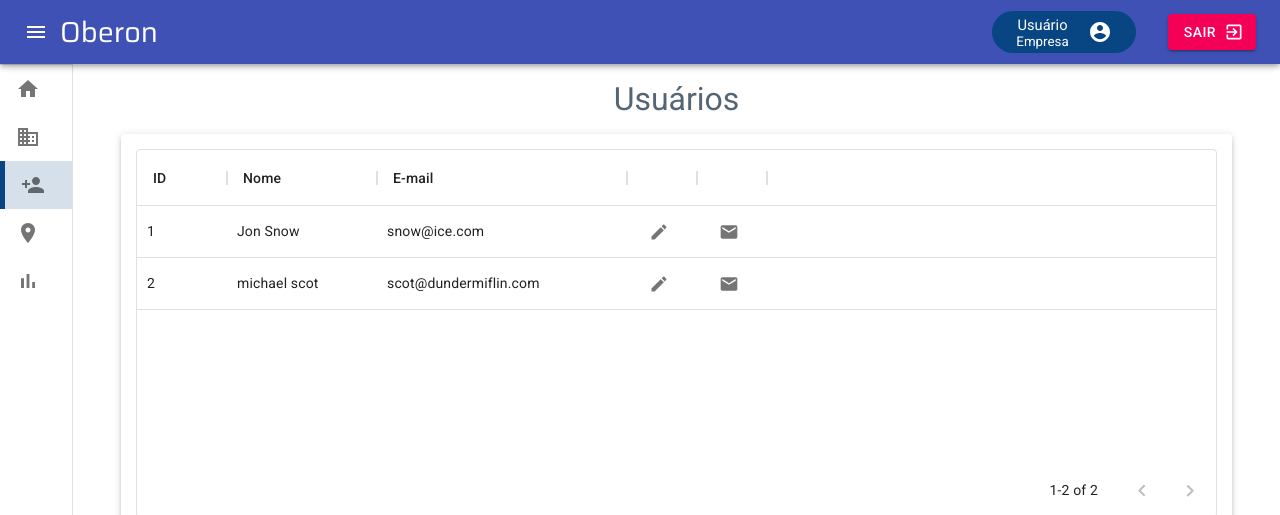
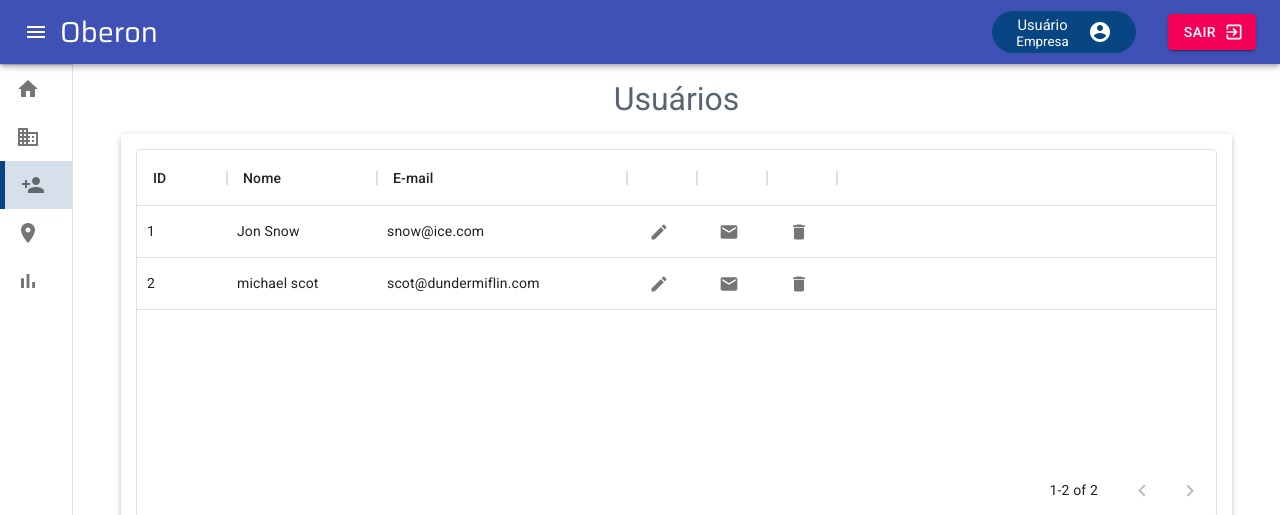
Before and after one commit to robsonquedevez/oberon, a React (Create React App) app in the folder app/: page /user in a window 1280 px wide. Shown: the top 515 px of the page. Built offline with nearby package versions, Linux system fonts and the light colour scheme.

Commit message:
Added delete option in user list

```diff
--- a/app/src/pages/User/index.tsx
+++ b/app/src/pages/User/index.tsx
@@ -21,6 +21,7 @@ import {
     Save,
     Close,
     Mail,
+    Delete
 } from '@material-ui/icons';
 import { FormHandles } from '@unform/core';
 import { Form } from '@unform/web';
@@ -157,6 +158,27 @@ const User: React.FC = () => {
                     </Tooltip>
                 )
             }
+        },
+        {
+            field: 'delete',
+            sortable: false,
+            width: 70,
+            filterable: false,
+            headerName: ' ',
+            disableColumnMenu: true,
+            disableReorder: true,
+            renderCell: ( params ) => {
+                return (
+                    <Tooltip title='Reenviar e-mail'>
+                        <IconButton
+                            className={classes.button}
+                            onClick={() => handleOpenEditUser(Number(params.id) - 1)}
+                        >
+                            <Delete  className={classes.icon} />
+                        </IconButton>
+                    </Tooltip>
+                )
+            }
         }
     ];
 
```
